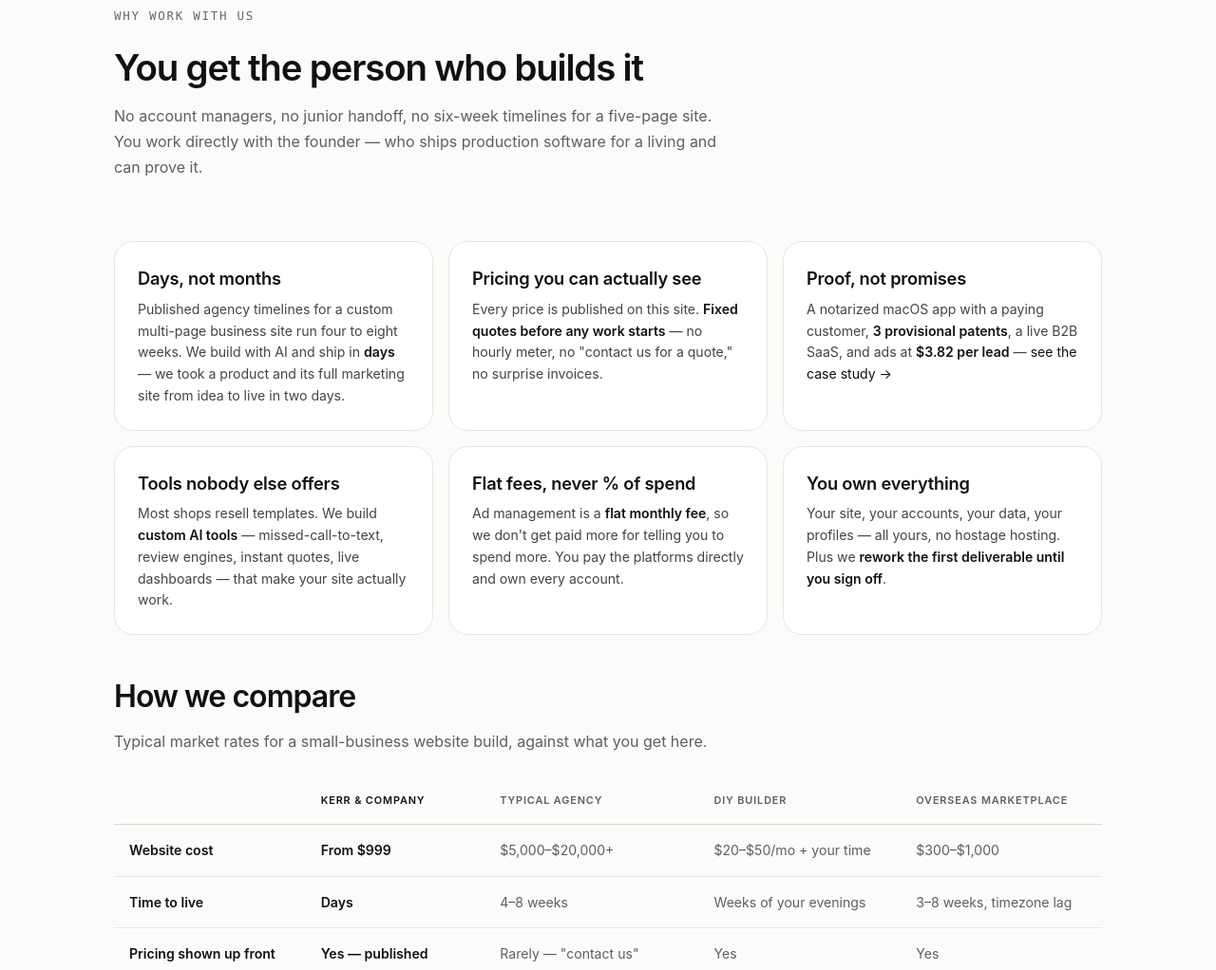
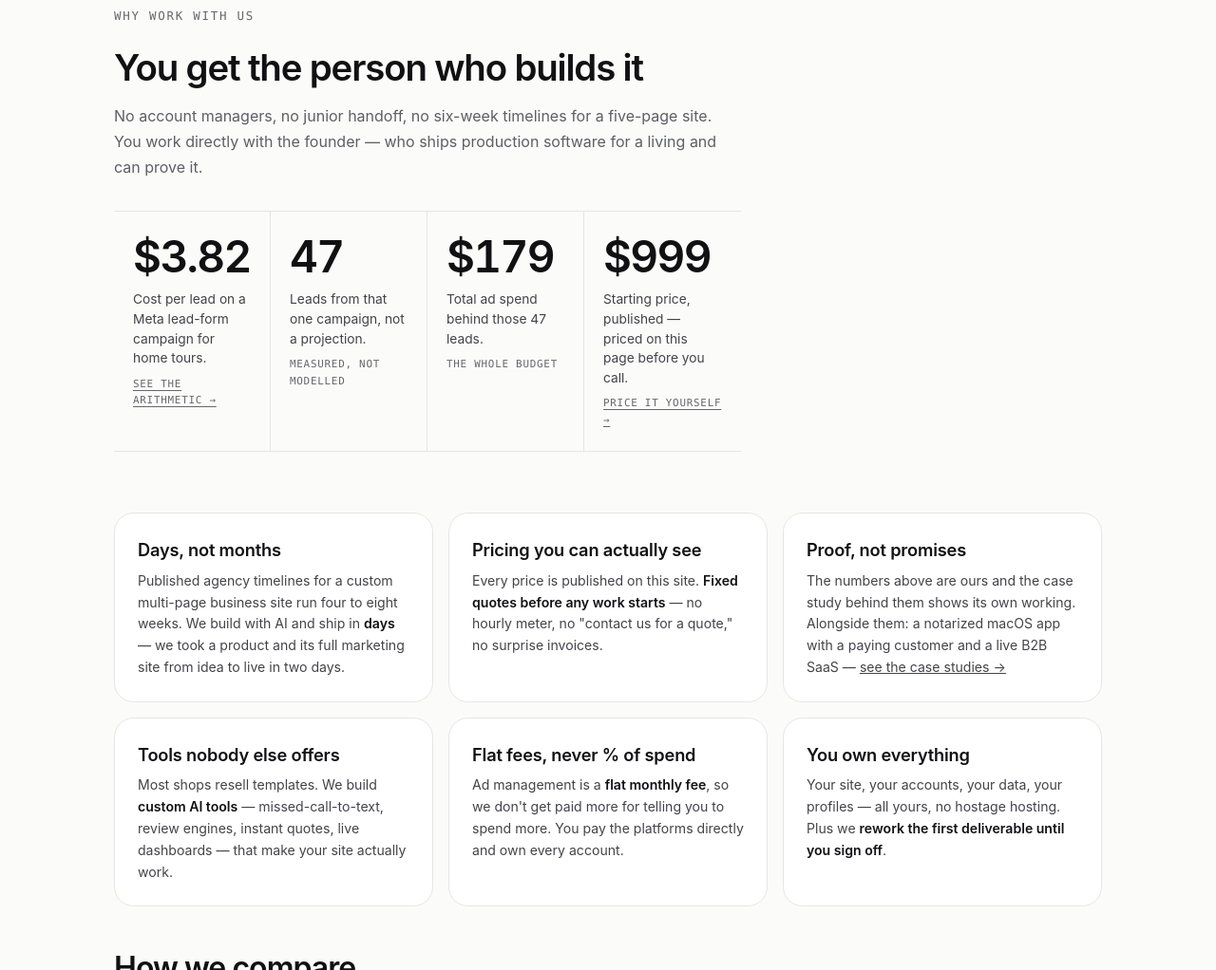
Before and after one commit to mattkerr09/kerr-and-company, a website: page index.html in a window 1280 px wide. Shown: the part 3695-4717 px from the top of the page at 95% size. Drawn offline with Linux system fonts and the light colour scheme.

Commit message:
The best facts on the page were set in body copy, so nobody read them
Measured every section for height, word count, interactive elements and media
rather than guessing which was weakest. #why lost outright: 1,483px, 371 words,
ZERO interactive elements, ZERO media — a bigger undifferentiated wall than the
FAQ was before it became accordions.

Its strongest facts were buried mid-sentence. "$3.82 per lead" sat at the same
weight as the words either side of it. Every reference in the set sets its hard
numbers as display type, because a figure is the one thing a skimming reader
stops for. So four numbers come out of the prose and go above it: $3.82, 47,
$179, $999 — each with one line of context and a link to where it is proven.

WHAT IS DELIBERATELY NOT IN THERE MATTERS MORE THAN WHAT IS. "3 provisional
patents" appears on five pages of this site and the board records it as
UNCONFIRMED. Promoting an unverified claim into 48px type is exactly how a small
overstatement becomes the sentence a client repeats back to you. It stays in
body copy until Matthew confirms it. The three campaign figures all come from
one linked case study that shows its own arithmetic — 47 leads, $3.82 each,
$179 spent — and that page returns 200, checked.

HONEST ABOUT THE COST, because the measurement says so: this did NOT shrink the
wall. #why went 1,483 -> 1,898px and 371 -> 435 words. Trimming the "Proof, not
promises" card of the numbers now shown above it recovered nothing, because grid
row height is set by the tallest card in the row, not by that one. What improved
is scanning — three sourced facts in about three seconds instead of hunting
through 371 words — and that is worth the height. Restructuring the six cards is
the actual fix for the wall and is the next tick's work.

Also fixed: auto-fit put three figures across and dropped the fourth onto a row
of its own, which reads as a bug rather than a layout. Now 4 across at desktop
and 2x2 below 960px, verified at 1440/900/390 with no overflow at any of them.

Zero contrast failures in both themes.

```diff
--- a/index.html
+++ b/index.html
@@ -572,6 +572,44 @@
     .cfg-note { font-size:.78rem; color:var(--ink-4); line-height:1.6; margin:var(--s4) 0 0; }
     @media (max-width:860px){ .cfg{grid-template-columns:1fr}
       .cfg-out{border-left:0;border-top:1px solid var(--line);padding-left:0;padding-top:var(--s6)} }
+
+    /* ── PROOF STRIP ────────────────────────────────────────────────────────
+       #why measured as the weakest section on the page: 1,483px, 371 words,
+       ZERO interactive elements and ZERO media — a larger undifferentiated wall
+       than the FAQ was before it became accordions. Its most persuasive facts
+       were buried mid-sentence in body copy: "$3.82 per lead" and the spend
+       behind it read at the same weight as the words around them.
+       Every reference in the set sets its hard numbers as display type, because
+       a figure is the one thing a skimming reader stops for. So the numbers come
+       out of the prose and go above it.
+
+       ONLY FIRST-PARTY MEASURED FIGURES ARE IN HERE, and the omissions are the
+       point. "3 provisional patents" appears on five pages of this site and the
+       board records it as UNCONFIRMED — amplifying an unverified claim into
+       48px type is how a small overstatement becomes the thing a client quotes
+       back at you. It stays in body copy until Matthew confirms it. The three
+       figures used all come from one linked case study that shows its own
+       arithmetic: 47 leads, $3.82 each, $179 spent. */
+    /* auto-fit put three across and dropped the fourth onto a row of its own,
+       which reads as a bug rather than a layout. Four figures want four columns
+       or two rows of two — never 3+1. */
+    .proof-strip { display:grid; grid-template-columns:repeat(4,1fr);
+      gap:0; margin: var(--s7) 0 var(--s9); border-top:1px solid var(--line);
+      border-bottom:1px solid var(--line); }
+    @media (max-width:960px){ .proof-strip{grid-template-columns:repeat(2,1fr)}
+      .proof-i:nth-child(2n){border-right:0}
+      .proof-i:nth-child(-n+2){border-bottom:1px solid var(--line)} }
+    .proof-i { padding: var(--s6) var(--s5); border-right:1px solid var(--line); }
+    .proof-i:last-child { border-right:0; }
+    .proof-n { font-size: clamp(2rem,3.6vw,2.9rem); font-weight:600; letter-spacing:-.035em;
+      line-height:1; margin:0; font-variant-numeric:tabular-nums; color:var(--ink); }
+    .proof-l { margin: var(--s3) 0 0; font-size:.86rem; color:var(--ink-2); line-height:1.5; }
+    .proof-s { margin: var(--s2) 0 0; font-family:var(--mono); font-size:.68rem;
+      letter-spacing:.07em; text-transform:uppercase; color:var(--ink-4); }
+    .proof-s a { color:inherit; text-decoration:underline; text-underline-offset:3px; }
+    .proof-s a:hover { color:var(--ink-2); }
+    @media (max-width:700px){ .proof-i{border-right:0;border-bottom:1px solid var(--line)}
+      .proof-i:last-child{border-bottom:0} }
     .stats { display: grid; grid-template-columns: repeat(4, 1fr); gap: 1px; background: var(--line); border: 1px solid var(--line); border-radius: 16px; overflow: hidden; margin-top: clamp(3rem, 6vw, 4.5rem); }
     @media (max-width: 680px){ .stats { grid-template-columns: repeat(2,1fr); } }
     .stat { background: var(--bg-2); padding: var(--s7) var(--s5); }
@@ -1181,6 +1219,29 @@
         <div class="eyebrow" style="color:var(--ink-4);">Why work with us</div>
         <h2 class="section-title">You get the person who builds it</h2>
         <p class="section-intro">No account managers, no junior handoff, no six-week timelines for a five-page site. You work directly with the founder — who ships production software for a living and can prove it.</p>
+        <div class="proof-strip">
+          <div class="proof-i">
+            <p class="proof-n">$3.82</p>
+            <p class="proof-l">Cost per lead on a Meta lead-form campaign for home tours.</p>
+            <p class="proof-s"><a href="/case-studies/real-estate-ads-3-82-cost-per-lead.html">See the arithmetic &rarr;</a></p>
+          </div>
+          <div class="proof-i">
+            <p class="proof-n">47</p>
+            <p class="proof-l">Leads from that one campaign, not a projection.</p>
+            <p class="proof-s">Measured, not modelled</p>
+          </div>
+          <div class="proof-i">
+            <p class="proof-n">$179</p>
+            <p class="proof-l">Total ad spend behind those 47 leads.</p>
+            <p class="proof-s">The whole budget</p>
+          </div>
+          <div class="proof-i">
+            <p class="proof-n">$999</p>
+            <p class="proof-l">Starting price, published — priced on this page before you call.</p>
+            <p class="proof-s"><a href="#quote">Price it yourself &rarr;</a></p>
+          </div>
+        </div>
+
       </div>
       <div class="why-grid reveal">
         <div class="why-card">
@@ -1191,10 +1252,7 @@
           <h3>Pricing you can actually see</h3>
           <p>Every price is published on this site. <strong>Fixed quotes before any work starts</strong> — no hourly meter, no "contact us for a quote," no surprise invoices.</p>
         </div>
-        <div class="why-card">
-          <h3>Proof, not promises</h3>
-          <p>A notarized macOS app with a paying customer, <strong>3 provisional patents</strong>, a live B2B SaaS, and ads at <strong>$3.82 per lead</strong> — <a href="/case-studies/real-estate-ads-3-82-cost-per-lead.html" style="color:var(--accent-2);text-decoration:none;">see the case study →</a></p>
-        </div>
+        <div class="why-card"><h3>Proof, not promises</h3><p>The numbers above are ours and the case study behind them shows its own working. Alongside them: a notarized macOS app with a paying customer and a live B2B SaaS — <a href="/case-studies/">see the case studies &rarr;</a></p></div>
         <div class="why-card">
           <h3>Tools nobody else offers</h3>
           <p>Most shops resell templates. We build <strong>custom AI tools</strong> — missed-call-to-text, review engines, instant quotes, live dashboards — that make your site actually work.</p>
```
